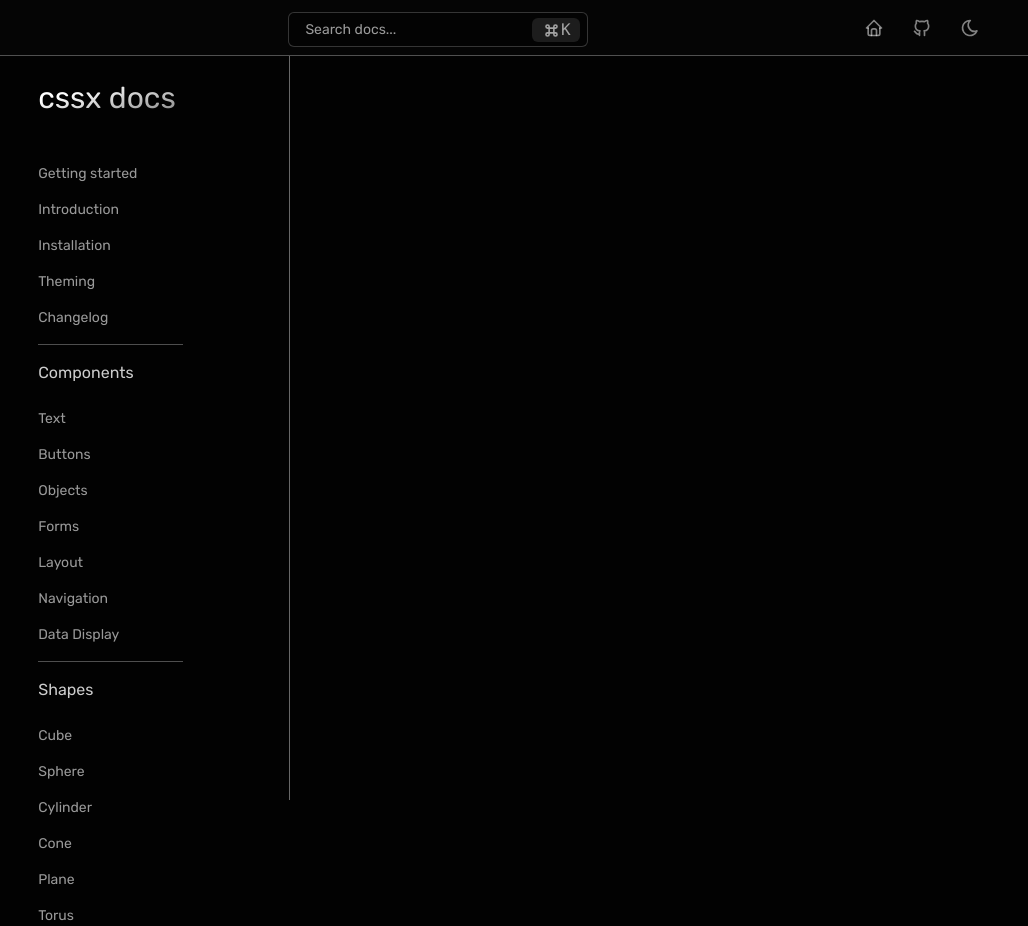
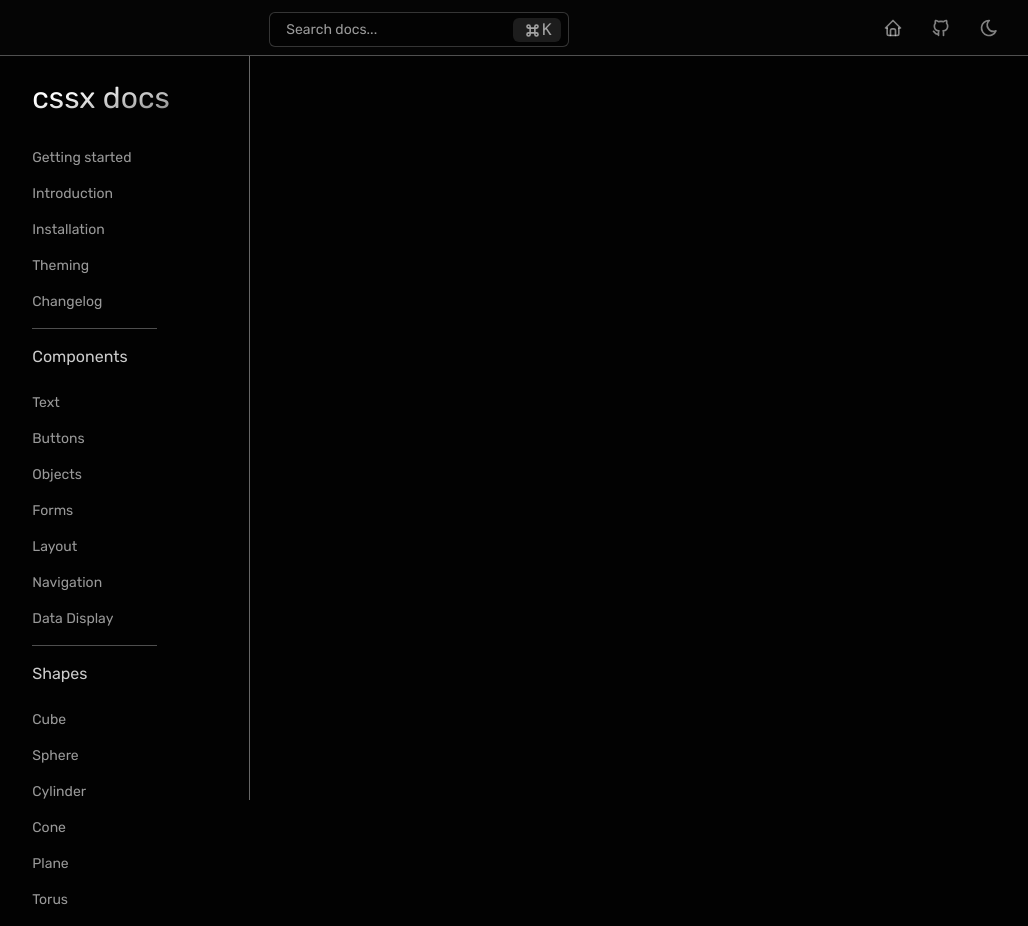
Before and after one commit to Tintaa307/CSSX, a Next.js app: page /docs/guide/1 in a window 1280 px wide. Shown: the whole page, without its empty margins (6-1034 px from the left). Built offline with nearby package versions, Linux system fonts and the light colour scheme; what tailwindcss-animation-delay would draw is missing.

Commit message:
change some sizes

```diff
--- a/src/components/docs/Navbar.tsx
+++ b/src/components/docs/Navbar.tsx
@@ -46,7 +46,7 @@ const Navbar = () => {
 
   return (
     <nav className="w-full h-14 bg-[#050505] flex items-center justify-center border-b-[1px] border-white/30">
-      <div className="w-[54%] h-full flex items-center justify-between">
+      <div className="w-[57%] h-full flex items-center justify-between">
         <div className="relative w-max h-full flex items-center justify-center">
           <Input
             type="text"
--- a/src/components/docs/guide/aside/Aside.tsx
+++ b/src/components/docs/guide/aside/Aside.tsx
@@ -6,7 +6,7 @@ const Aside = () => {
   return (
     <aside
       className={[
-        "w-[30%] flex items-center justify-start flex-col gap-12 border-r-[1px] border-white/40",
+        "w-[25%] flex items-center justify-start flex-col gap-8 border-r-[1px] border-white/40",
         "h-fast",
       ].join(" ")}
     >
```
